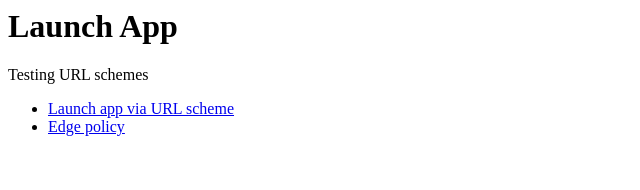
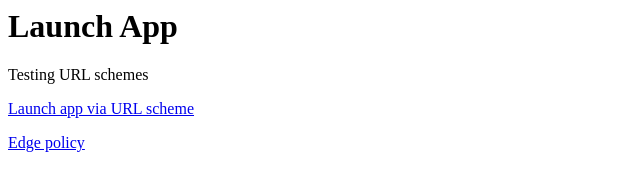
Before and after one commit to gurenius/pages, a plain HTML site: page index.html in a window 1280 px wide. Shown: the whole page, without its empty margins (0-640 px from the left). Drawn offline with Linux system fonts and the light colour scheme.

Commit message:
Update index.html

```diff
--- a/index.html
+++ b/index.html
@@ -1,15 +1,21 @@
 <html>
 <head>
-<title>Launch app</title>
+  <meta http-equiv="Cache-Control" content="no-cache, no-store, must-revalidate" />
+  <meta http-equiv="Pragma" content="no-cache" />
+  <meta http-equiv="Expires" content="0" />
+  <title>Launch app</title>
 </head>
 <body>
 <h1>Launch App</h1>
 <p>Testing URL schemes</p>
 
-<ul>
-  <li><a href="appauth://io.arkyn.work/sap-ad-redirect">Launch app via URL scheme</a></li>
-  <li><a href="edge://policy">Edge policy</a></li>
-</ul>
+<p>
+  <a href="appauth://io.arkyn.work/sap-ad-redirect">Launch app via URL scheme</a>
+</p>
+
+<p>
+  <a href="edge://policy">Edge policy</a>
+</p>
 
 </body>
 </html>
```
